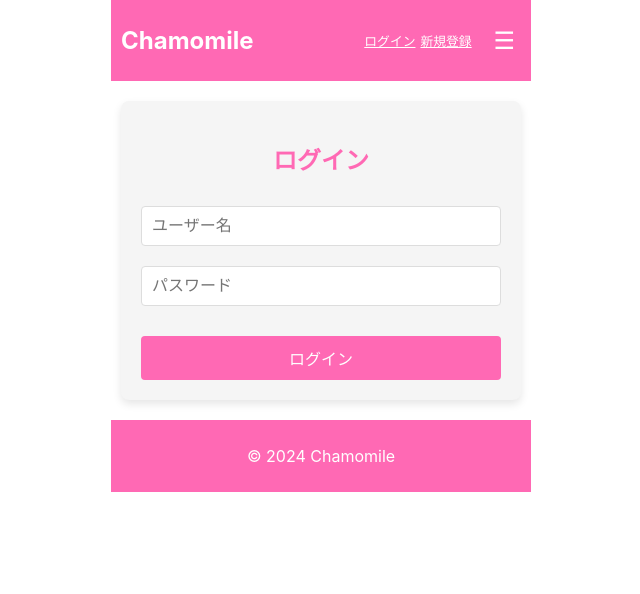
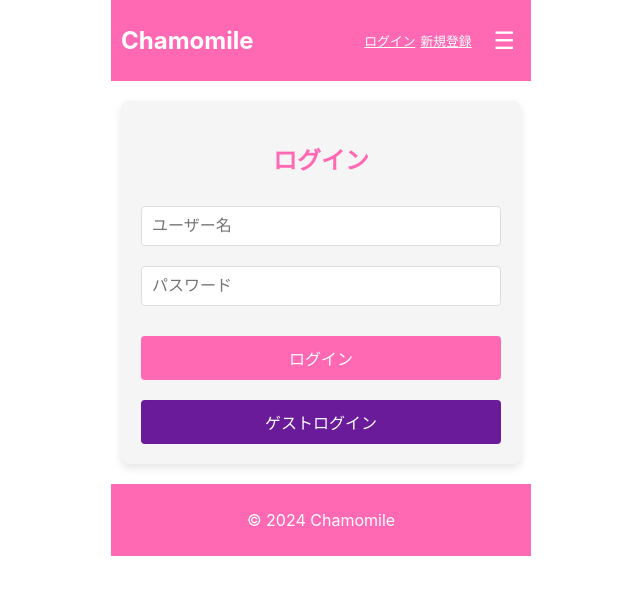
Before and after one commit to kiinoharu/chamomile_app, a React (Create React App) app in the folder frontend/: page /login in a window 1280 px wide. Shown: the top 594 px of the page, without its empty margins (319-959 px from the left). Built offline with nearby package versions, Linux system fonts and the light colour scheme.

Commit message:
ゲストログインボタン追加

```diff
--- a/frontend/src/context/AuthContext.tsx
+++ b/frontend/src/context/AuthContext.tsx
@@ -4,6 +4,7 @@ interface AuthContextType {
   isAuthenticated: boolean;
   login: () => void;
   logout: () => void;
+  guestLogin: () => void;
 }
 
 const AuthContext = createContext<AuthContextType | undefined>(undefined);
@@ -14,8 +15,15 @@ export const AuthProvider: React.FC<{ children: ReactNode }> = ({ children }) =>
   const login = () => setIsAuthenticated(true);
   const logout = () => setIsAuthenticated(false);
 
+    // guestLoginメソッドの実装
+  const guestLogin = () => {
+      setIsAuthenticated(true);
+      console.log("ゲストとしてログインしました");
+      // 必要に応じてゲスト用の処理を追加
+  };
+
   return (
-    <AuthContext.Provider value={{ isAuthenticated, login, logout }}>
+    <AuthContext.Provider value={{ isAuthenticated, login, logout, guestLogin }}>
       {children}
     </AuthContext.Provider>
   );
--- a/frontend/src/pages/LoginPage.tsx
+++ b/frontend/src/pages/LoginPage.tsx
@@ -3,7 +3,7 @@ import { useAuth } from '../context/AuthContext';
 import Layout from '../components/Layout';
 
 const LoginPage: React.FC = () => {
-  const { login } = useAuth();
+  const { login, guestLogin } = useAuth();
 
   const handleLogin = (e: React.FormEvent) => {
     e.preventDefault();
@@ -11,9 +11,14 @@ const LoginPage: React.FC = () => {
     alert('ログインしました');
   };
 
+  const handleGuestLogin = () => {
+    guestLogin();
+    alert('ゲストとしてログインしました');
+  };
+
   return (
     <Layout>
-      <div style={{ display: 'flex' }}>
+      <div style={{ display: 'flex', justifyContent: 'center', alignItems: 'center' }}>
         <div style={{ textAlign: 'center', maxWidth: '400px', width: '100%', padding: '20px', backgroundColor: '#f5f5f5', borderRadius: '8px', boxShadow: '0px 4px 8px rgba(0, 0, 0, 0.1)' }}>
           <h2 style={{ marginBottom: '20px', color: '#FF69B4' }}>ログイン</h2>
           <form onSubmit={handleLogin} style={{ display: 'flex', flexDirection: 'column' }}>
@@ -55,6 +60,24 @@ const LoginPage: React.FC = () => {
               ログイン
             </button>
           </form>
+
+          {/* ゲストログインボタン */}
+          <button
+            onClick={handleGuestLogin}
+            style={{
+              padding: '10px',
+              marginTop: '20px',
+              backgroundColor: '#6a1b9a',
+              color: '#FFFFFF',
+              border: 'none',
+              borderRadius: '4px',
+              cursor: 'pointer',
+              fontSize: '1rem',
+              width: '100%',
+            }}
+          >
+            ゲストログイン
+          </button>
         </div>
       </div>
     </Layout>
```
